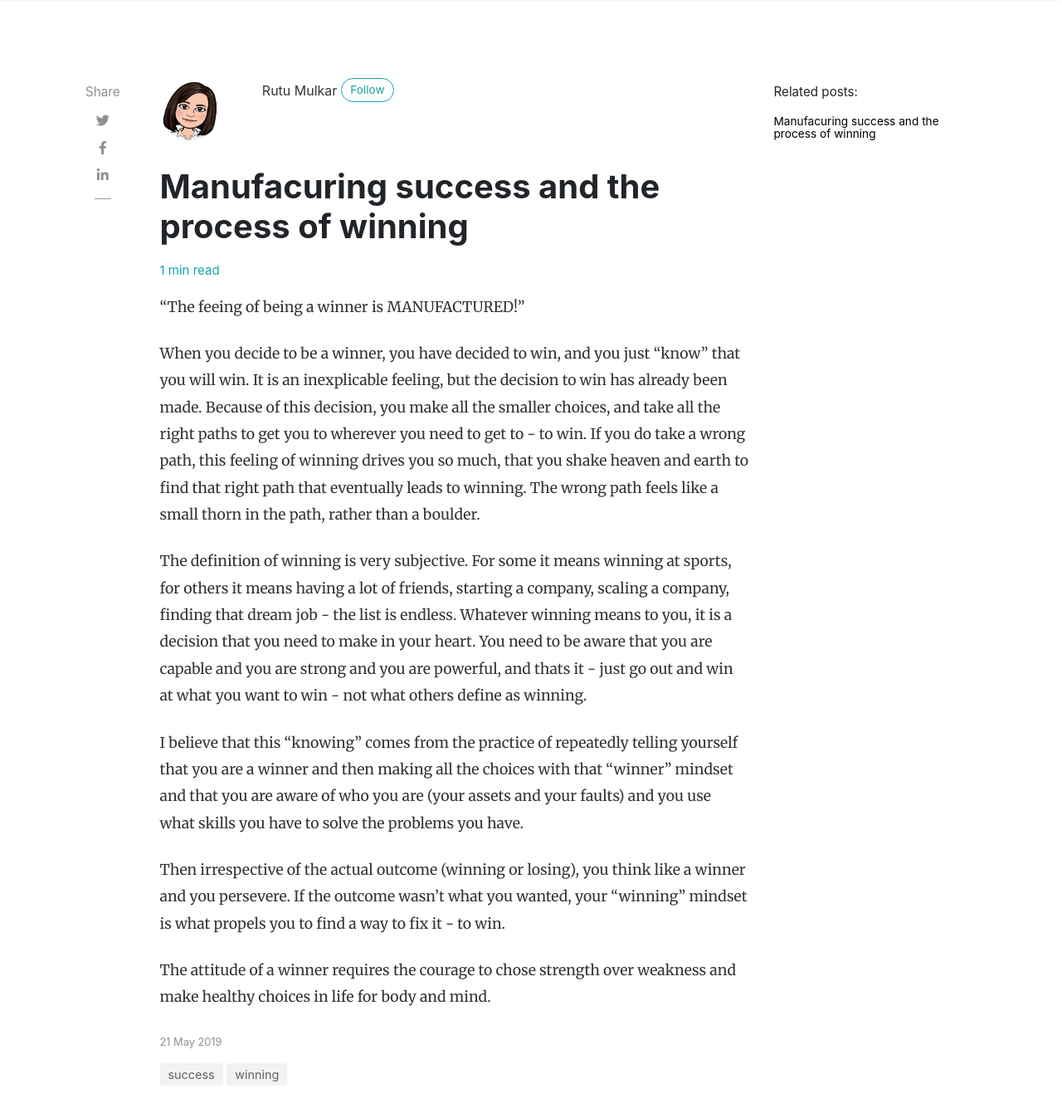
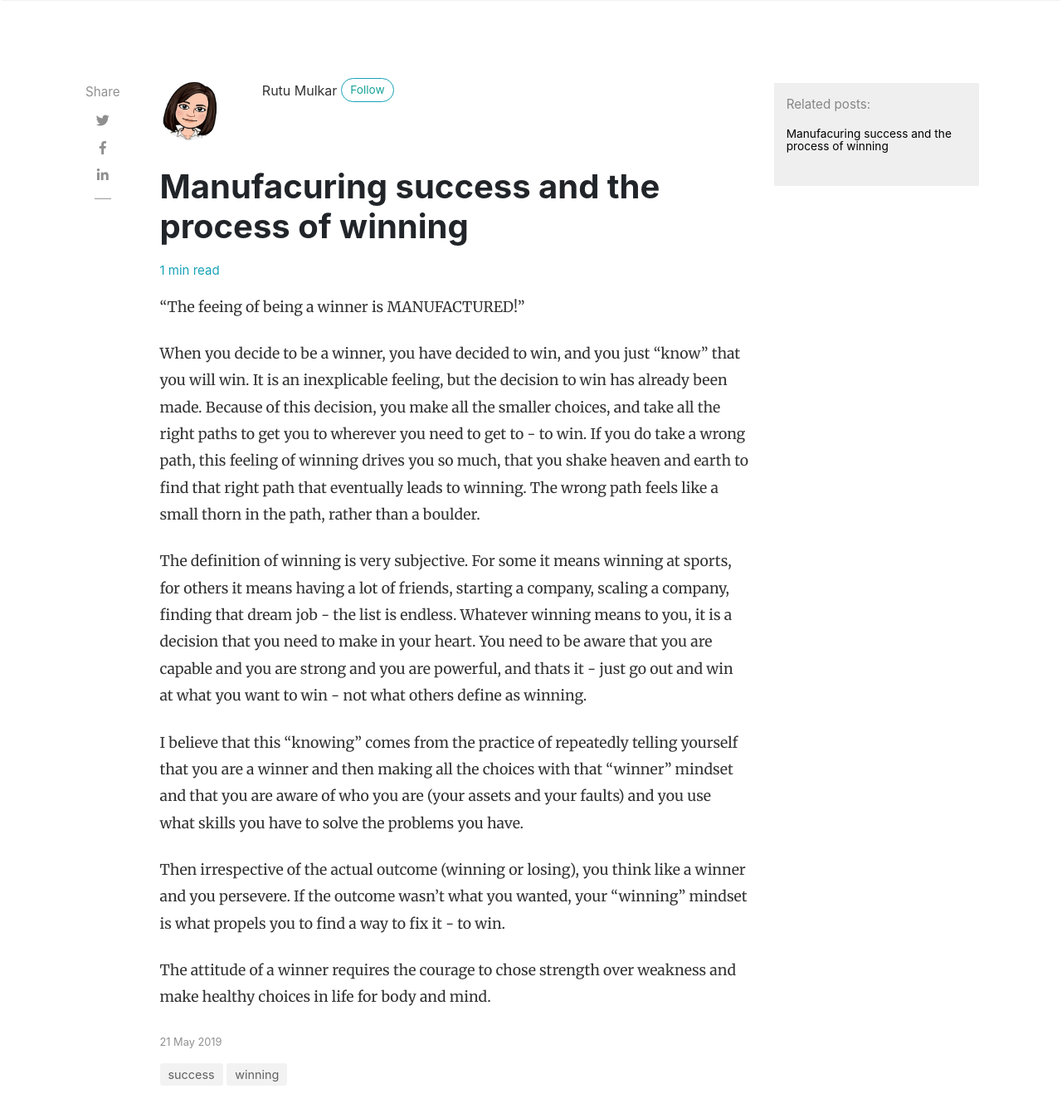
Before and after one commit to rutum/rutum.github.io, a Jekyll site: the page built from _posts/2019-05-21-manufacturing-success.md, in a window 1280 px wide and 1400 px high. Shown: the top 1347 px of the window at 83% size. Built offline with Jekyll 4.4.1, drawn with Linux system fonts in a browser that asks for light colours; nearby versions of some CDN libraries; comment, search, counter and statistics services are not loaded.

Commit message:
sidebar in grey block

```diff
--- a/assets/css/screen.css
+++ b/assets/css/screen.css
@@ -373,6 +373,10 @@ blockquote {
 .share {
     text-align: center;
 }
+.related-posts {
+    background-color: #efefef;
+    padding: 1em;
+}
 .related-posts,
 .share p {
     margin-bottom: 10px;
@@ -392,6 +396,11 @@ blockquote {
 .related-posts li {
     line-height: 1.1;
     font-size: 0.9em;
+}
+.related-posts,
+.related-posts a {
+    color: rgba(0, 0, 0, .44);
+    fill: rgba(0, 0, 0, .44);
 }
 .related-posts .active a {
     color: #000;
```
